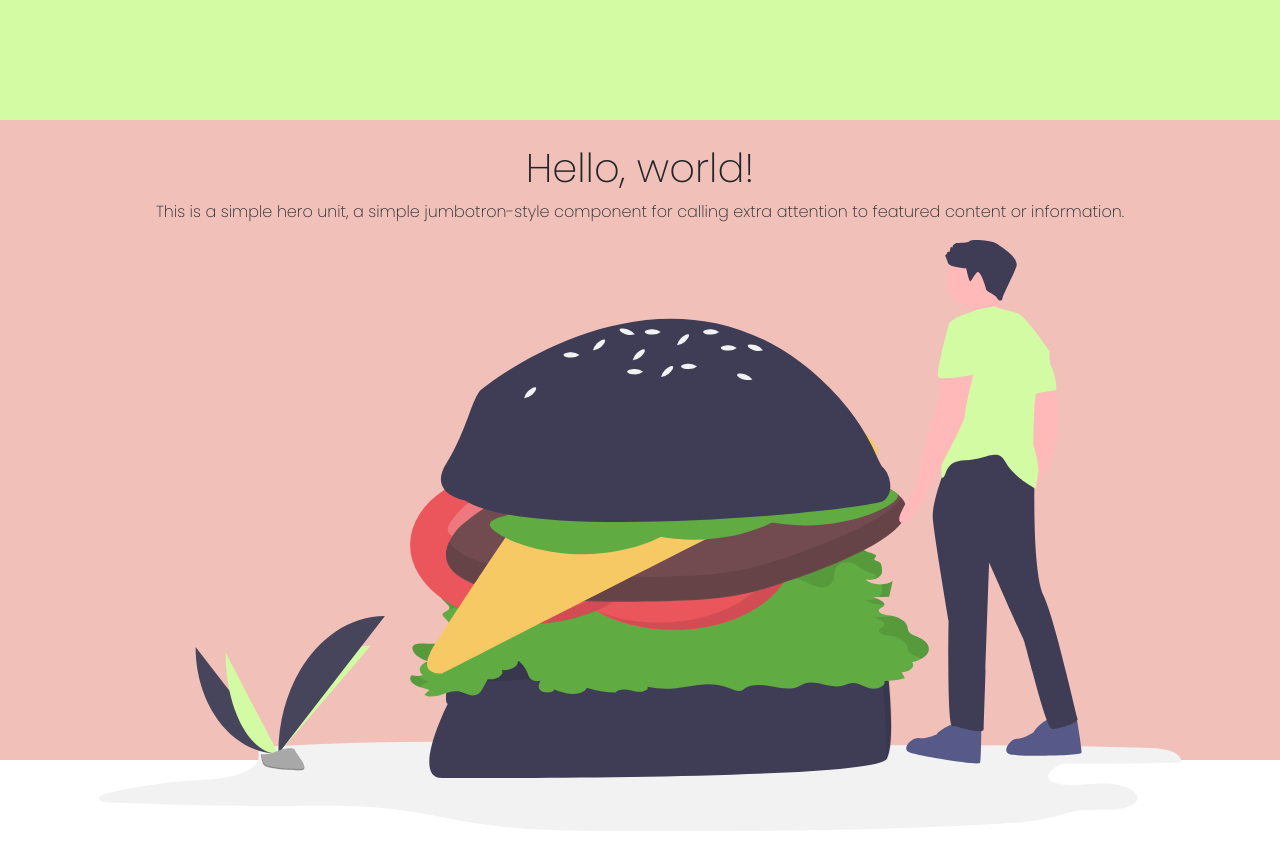
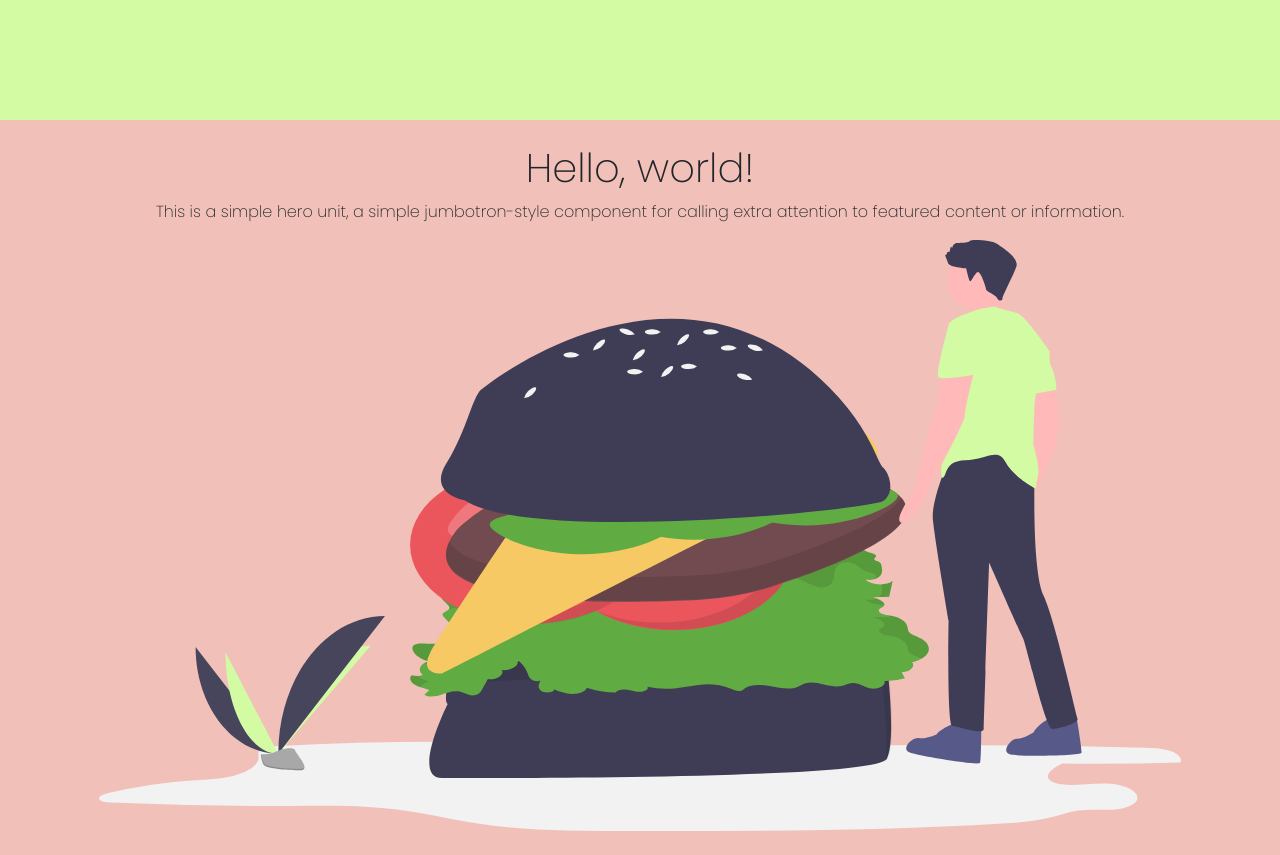
Before and after one commit to augustomolke/deliveryapp_app, a React (Create React App) app: page / in a window 1280 px wide. Shown: the part 600-1455 px from the top of the page. Before the commit the page ends 1431 px from the top, so only its background shows below. Built offline with nearby package versions, Linux system fonts and the light colour scheme.

Commit message:
homepage size container

```diff
--- a/src/App.css
+++ b/src/App.css
@@ -36,7 +36,7 @@
 }
 
 .homecontent {
-  height: 80vh;
+  min-height: 80vh;
 }
 
 .fullpage {
```
